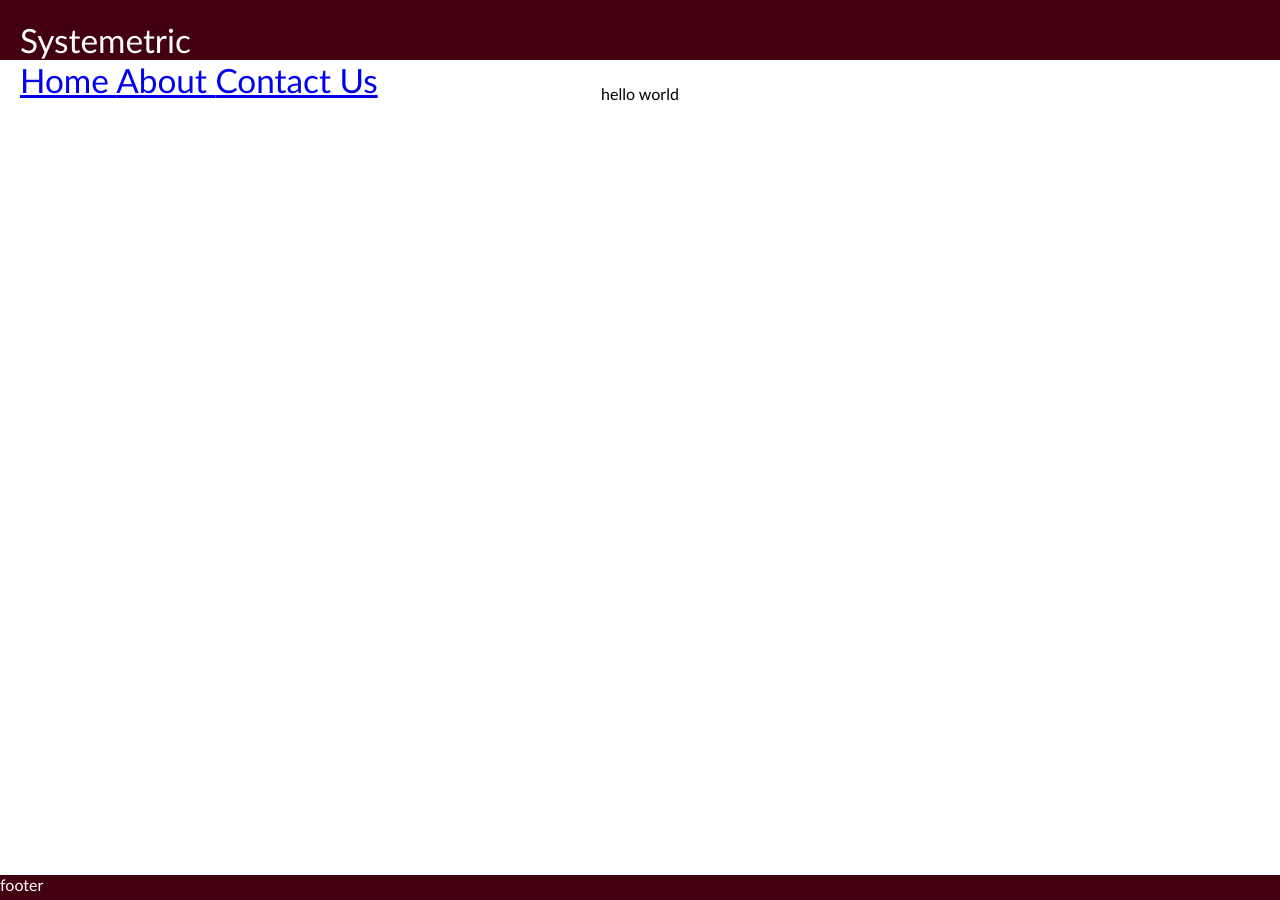
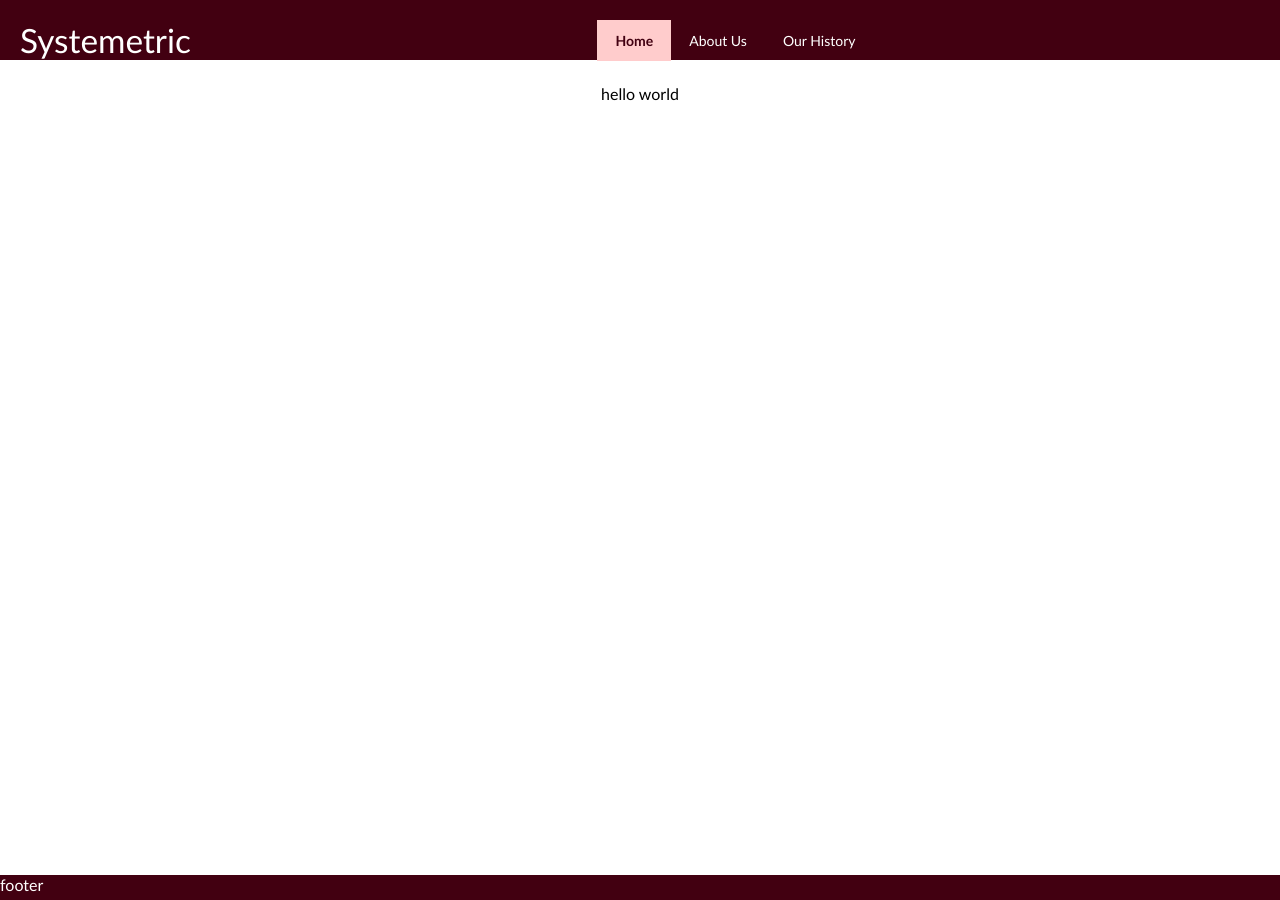
Before and after one commit to ilentiya/systemetric, a Jekyll site: the page built from index.html, in a window 1280 px wide. Built offline with Jekyll 4.4.1, drawn with Linux system fonts in a browser that asks for light colours.

Commit message:
formating nav bar

```diff
--- a/_data/navigation.yml
+++ b/_data/navigation.yml
@@ -1,6 +1,6 @@
 - name: Home
   link: /
-- name: About
+- name: About Us
   link: /about/
-- name: Contact Us
-  link: /contact/
+- name: Our History
+  link: /History/
--- a/assets/default.css
+++ b/assets/default.css
@@ -34,6 +34,9 @@ body
     color: white;
     padding-left: calc(var(--header-height)/2);
     padding-top: calc(var(--header-height)/2);
+    display: flex;
+    align-items: center;
+    justify-content: space-between;
 }
 
 .content {
@@ -63,6 +66,8 @@ header
 {
     width: 100%;
     height: 50px;
+    padding: 0;
+    margin: 0;
 }
 
 h1
@@ -89,3 +94,30 @@ h1
     margin: 4px 2px;
     cursor: pointer;
   }
+
+.topnav {
+    display: flex;
+    gap: 0;
+    align-items: center;
+    height: 100%;
+    margin-right: 20px;
+}
+
+.topnav a {
+    color: white;
+    text-decoration: none;
+    padding: 12px 18px;
+    display: block;
+    font-size: 14px;
+    transition: background-color 0.3s ease;
+}
+
+.topnav a:hover {
+    background-color: rgba(255, 204, 204, 0.2);
+}
+
+.topnav a.current {
+    background-color: var(--button_colour);
+    color: var(--systemetric_red);
+    font-weight: bold;
+}
```
